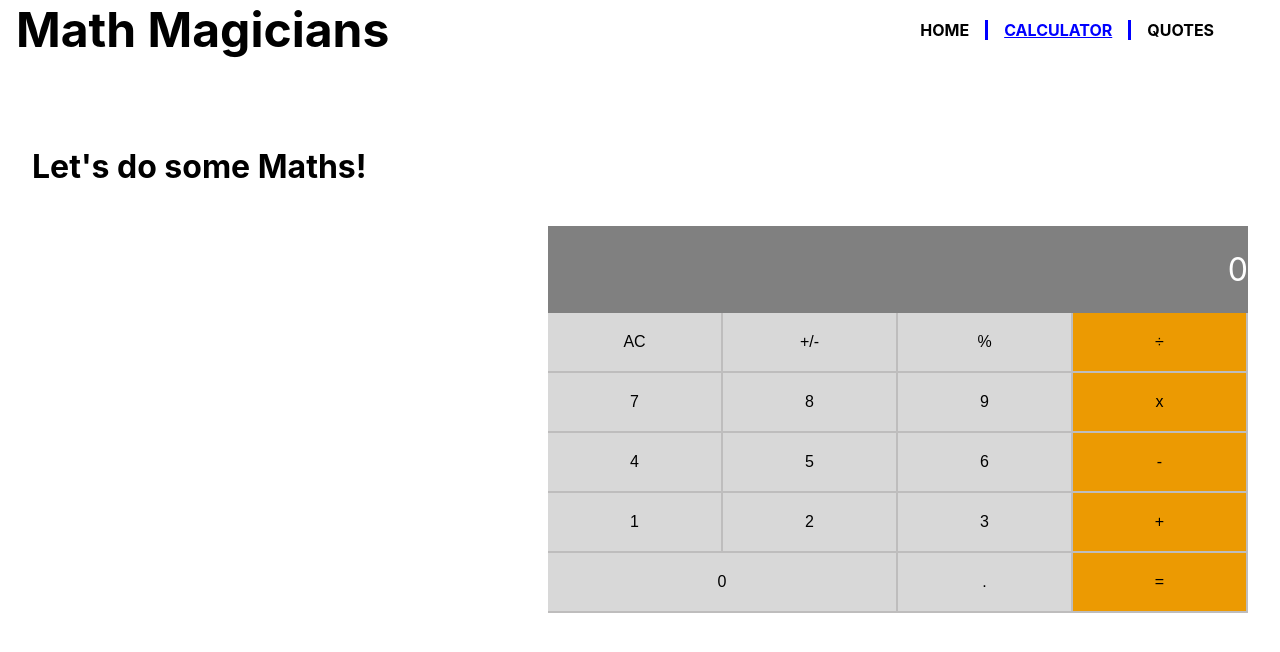
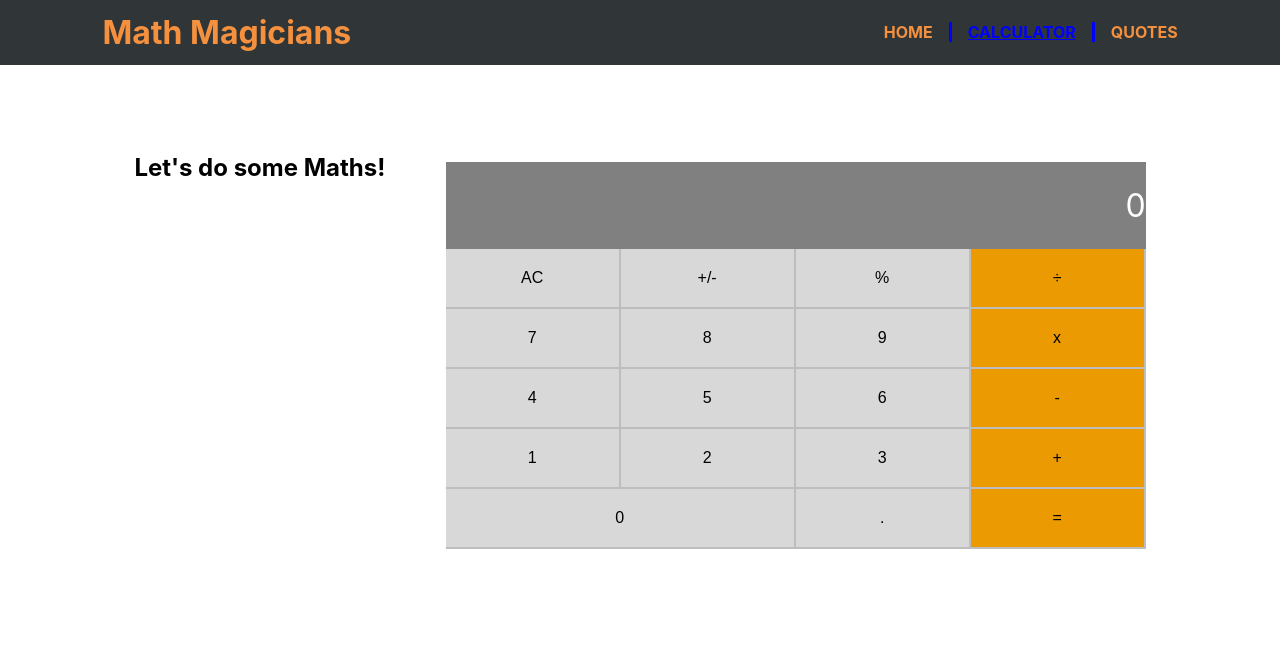
Before and after one commit to zieeco/math-magicians-calculator, a React (Create React App) app: page /calculator in a window 1280 px wide. Shown: the top 652 px of the page. Built offline with nearby package versions, Linux system fonts and the light colour scheme.

Commit message:
Add background color, paddings and text colors

```diff
--- a/src/App.css
+++ b/src/App.css
@@ -3,3 +3,9 @@
   width: 100%;
   height: 100vh;
 }
+
+@media screen and (min-width: 992px) {
+  .container {
+    padding: 0 8%;
+  }
+}
--- a/src/components/Navbar.js
+++ b/src/components/Navbar.js
@@ -39,7 +39,7 @@ const Navbar = () => {
       <h1>Math Magicians</h1>
       <nav className={`navBar ${navbarOpened ? 'show-menu' : ''}`}>
         <button type="button" onClick={handleToggle}>{navbarOpened ? (<MdClose style={{ color: '#fff', height: '40px', width: '40px' }} />) : (<FiMenu style={{ color: '#7b7b7b', height: '40px', width: '40px' }} />)}</button>
-        <ul className={` ${navbarOpened ? 'navList-sm' : 'navList-bg'}`}>
+        <ul className={`${navbarOpened ? 'navList-sm' : 'navList-bg'}`}>
           {navLinks.map((navLink) => (
             <li key={navLink.id}>
               <NavLink
--- a/src/pages.css
+++ b/src/pages.css
@@ -3,12 +3,18 @@
   justify-content: space-between;
   align-items: center;
   padding: 0 1rem;
+  background: #303638;
 }
 
 .nav-col h1,
 .cal-box p {
   font-size: 1.3rem;
   font-weight: bold;
+}
+
+.nav-col h1,
+a {
+  color: #f5913e;
 }
 
 .show-menu {
@@ -105,10 +111,6 @@ a:hover {
     justify-content: space-between;
   }
 
-  .navBar {
-    padding-right: 4%;
-  }
-
   .navList-bg li:nth-child(1),
   .navList-bg li:nth-child(2) {
     border-right: 3px solid blue;
@@ -131,14 +133,10 @@ a:hover {
 }
 
 @media screen and (min-width: 992px) {
-  /* .container {
-    max-width: 1000px;
-    margin: auto;
-  } */
-
   .cal-box p {
     align-self: flex-start;
-    font-size: 2rem;
+    font-size: 1.5rem;
+    margin-bottom: -3.75rem;
   }
 
   .cal-box .wrapper {
@@ -147,6 +145,10 @@ a:hover {
   }
 
   .nav-col h1 {
-    font-size: 3rem;
+    font-size: 2rem;
+  }
+
+  .nav-col {
+    padding: 1% 8%;
   }
 }
```
